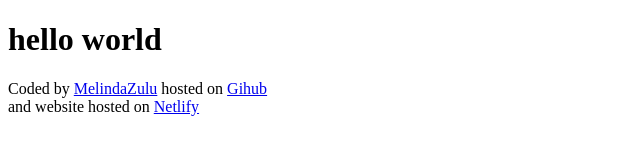
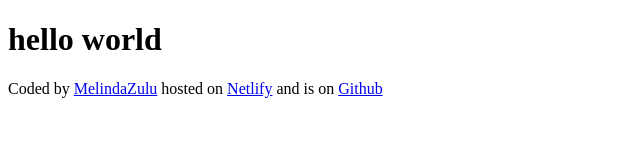
Before and after one commit to MelindaZulu/Vanilla-project, a plain HTML site: page index.html in a window 1280 px wide. Shown: the whole page, without its empty margins (0-640 px from the left). Drawn offline with Linux system fonts and the light colour scheme.

Commit message:
Update index.html

```diff
--- a/index.html
+++ b/index.html
@@ -11,8 +11,10 @@
         hello world </h1>
 
 </body>
-<footer>Coded by
+<footer>
+    Coded by
     <a href="https://github.com/MelindaZulu" target="_blank"> MelindaZulu</a>
-    hosted on <a href="http://github.com/MelindaZulu/Vanilla-project" target="_blank">Gihub</a></footer>
-    and website hosted on <a href="https://673a11e2858afceb52f0c318--melvanillaproject.netlify.app/" target="_blank">Netlify</a></footer>
+    hosted on <a href="melvanillaproject.netlify.app" target="_blank">Netlify</a>
+    and is on <a href="https://github.com/MelindaZulu/Vanilla-project"> Github</a>
+</footer>
 </html>
```
